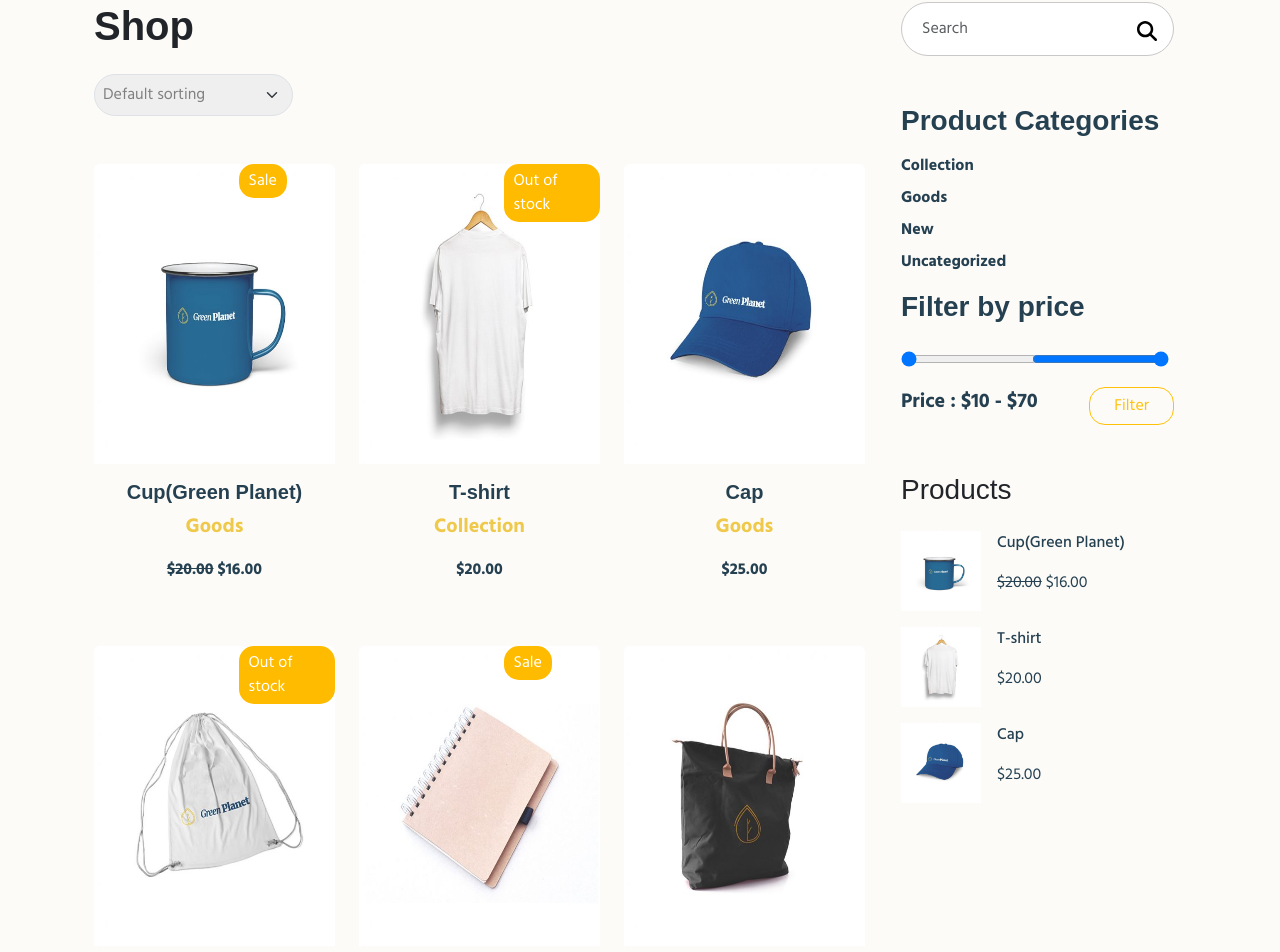
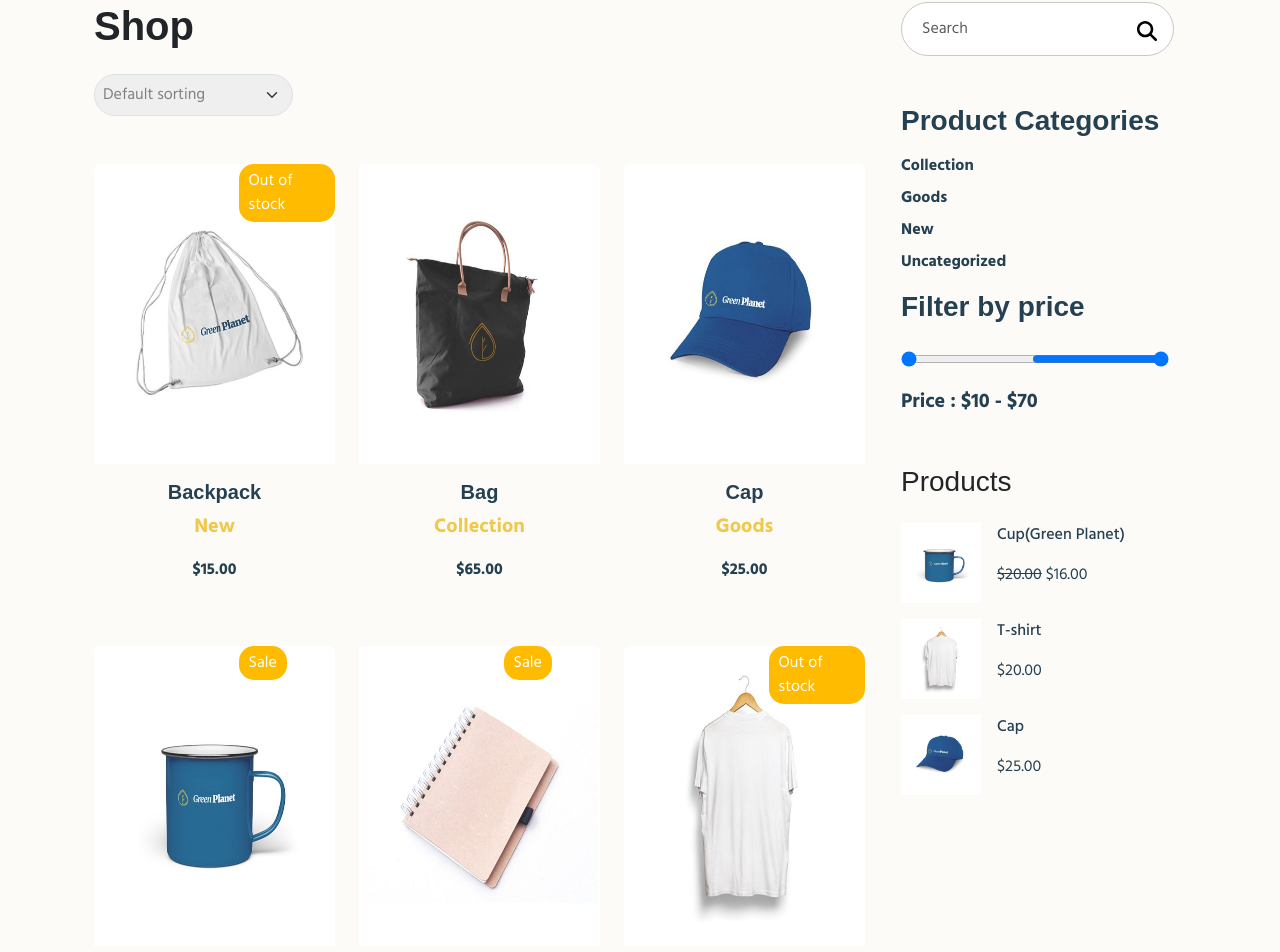
Before and after one commit to HackingDon/Nature-React, a React (Vite) app: page /shop in a window 1280 px wide. Shown: the part 572-1524 px from the top of the page. Built offline with nearby package versions, Linux system fonts and the light colour scheme.

Commit message:
filter completed

```diff
--- a/src/components/Shop.jsx
+++ b/src/components/Shop.jsx
@@ -6,11 +6,43 @@ import { Link } from "react-router-dom";
 const Shop = () => {
   const cards = [
     {
+      src: "src/components/images/shop-6-580x580.jpg",
+      title: "Backpack",
+      label: "New",
+      del: "",
+      price: 15.00,
+      available:"Out of stock"
+    },
+    {
+      src: "src/components/images/shop-3-580x580.jpg",
+      title: "Bag",
+      label: "Collection",
+      del: "",
+      price: 65.00,
+      available:""
+    },
+    {
+      src: "src/components/images/shop-5-580x580.jpg",
+      title: "Cap",
+      label: "Goods",
+      del: "",
+      price: 25.00,
+      available:""
+    },
+    {
       src: "src/components/images/shop-1-580x580.jpg",
       title: "Cup(Green Planet)",
       label: "Goods",
       del: "$20.00",
-      price: "$16.00",
+      price: 16.00,
+      available:"Sale"
+    },
+    {
+      src: "src/components/images/shop-2-580x580.jpg",
+      title: "Notebook",
+      label: "New",
+      del: "$20.00",
+      price: 15.00,
       available:"Sale"
     },
     {
@@ -18,7 +50,25 @@ const Shop = () => {
       title: "T-shirt",
       label: "Collection",
       del: "",
-      price: "$20.00",
+      price: 20.00,
+      available:"Out of stock"
+    }
+  ];
+  const prods = [
+    {
+      src: "src/components/images/shop-1-580x580.jpg",
+      title: "Cup(Green Planet)",
+      label: "Goods",
+      del: "$20.00",
+      price: 16.00,
+      available:"Sale"
+    },
+    {
+      src: "src/components/images/shop-4-580x580.jpg",
+      title: "T-shirt",
+      label: "Collection",
+      del: "",
+      price: 20.00,
       available:"Out of stock"
     },
     {
@@ -26,60 +76,9 @@ const Shop = () => {
       title: "Cap",
       label: "Goods",
       del: "",
-      price: "$25.00",
-      available:""
-    },
-    {
-      src: "src/components/images/shop-6-580x580.jpg",
-      title: "Backpack",
-      label: "New",
-      del: "",
-      price: "$15.00",
-      available:"Out of stock"
-    },
-    {
-      src: "src/components/images/shop-2-580x580.jpg",
-      title: "Notebook",
-      label: "New",
-      del: "$20.00",
-      price: "$15.00",
-      available:"Sale"
-    },
-    {
-      src: "src/components/images/shop-3-580x580.jpg",
-      title: "Bag",
-      label: "Collection",
-      del: "",
-      price: "$65.00",
-      available:""
-    },
-  ];
-  const prods = [
-    {
-      src: "src/components/images/shop-1-580x580.jpg",
-      title: "Cup(Green Planet)",
-      label: "Goods",
-      del: "$20.00",
-      price: "$16.00",
-      available:"Sale"
-    },
-    {
-      src: "src/components/images/shop-4-580x580.jpg",
-      title: "T-shirt",
-      label: "Collection",
-      del: "",
-      price: "$20.00",
-      available:"Out of stock"
-    },
-    {
-      src: "src/components/images/shop-5-580x580.jpg",
-      title: "Cap",
-      label: "Goods",
-      del: "",
-      price: "$25.00",
+      price: 25.00,
       available:""
     }
-
   ]
   const [value1,setValue1] = useState(10);
   const [value2,setValue2] = useState(70);
@@ -101,7 +100,7 @@ const Shop = () => {
   }
   function leave(index){
 const para = document.querySelectorAll("#para");
-    para[index].innerHTML = `<del>${cards[index].del}</del> ${cards[index].price}`
+    para[index].innerHTML = `<del>${cards[index].del}</del> $${cards[index].price}.00`
   }
   return (
     <div>
@@ -126,7 +125,7 @@ const para = document.querySelectorAll("#para");
             </select>
             <div className="row w-100">
               {cards.map((card,index) => (
-                <div className="col-4">
+                <div className={card.price>=value1 && card.price<=value2 ? 'col-4':'d-none'}>
                   <div className="card mt-5" onMouseEnter={()=>enter(index)} onMouseLeave={()=>leave(index)}>
                     <div className="card-img">
                     <img
@@ -145,7 +144,7 @@ const para = document.querySelectorAll("#para");
                         {card.label}
                       </span>
                       <p id="para" className="card-text fw-bold mt-3 color">
-                        <del>{card.del}</del> {card.price}
+                        <del>{card.del}</del> ${card.price}.00
                       </p>
                     </div>
                   </div>
@@ -178,7 +177,6 @@ const para = document.querySelectorAll("#para");
               </div>
               <div className="d-flex mt-5 w-100 justify-content-between">
                 <label className="mt-3 fw-bold color fs-5">Price : ${value1} - ${value2}</label>
-                <button className="btn mt-3 btn-outline-warning rounded-4 pe-4 ps-4">Filter</button>
               </div>
               <h3 className="fw-500 mt-5">Products</h3>
               <ul className="mt-4 p-0">
@@ -189,7 +187,7 @@ const para = document.querySelectorAll("#para");
                     <div className="d-block color">
                       <p className="fw-500">{card.title}</p>
                       <p>
-                          <del>{card.del}</del> {card.price}
+                          <del>{card.del}</del> ${card.price}.00
                         </p>
                     </div>
                   </li>
```
